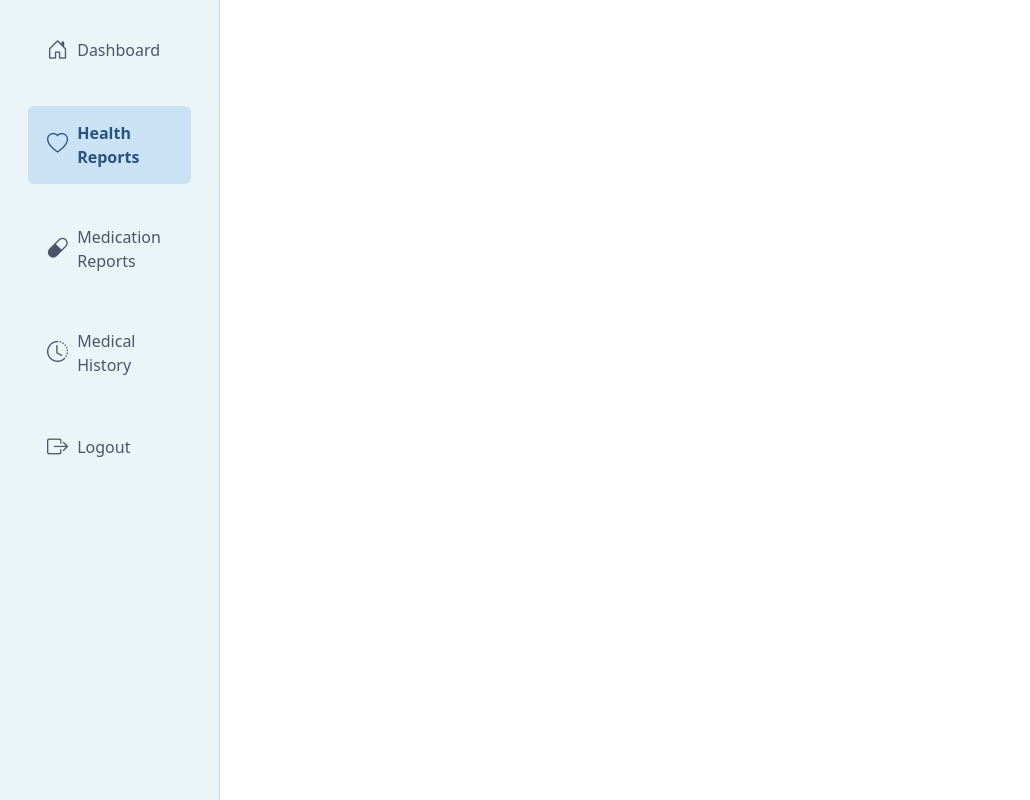
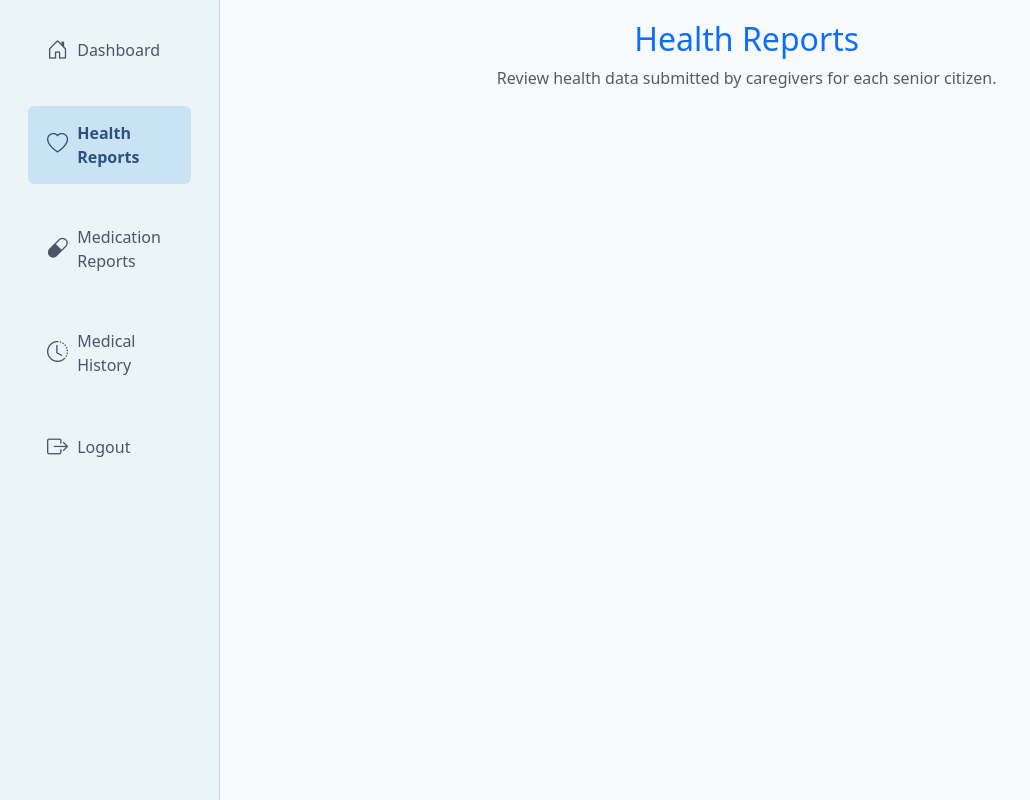
Before and after one commit to macapagal-marc-lawrence/Senior-Citizen-Health-Monitoring-System, a CodeIgniter 4 app: the page made by app/Views/admin/healthReports.php in a window 1280 px wide. Shown: the whole page, without its empty margins (0-1030 px from the left). Run offline with PHP 8.4 and a stand-in for CodeIgniter, Linux system fonts and the light colour scheme; the template is opened without the code that fills it, so the values that code supplies are empty; some libraries are stand-ins or nearby versions.

Commit message:
"commited by eric"

```diff
--- a/app/Views/admin/healthReports.php
+++ b/app/Views/admin/healthReports.php
@@ -124,3 +124,7 @@
                 </ul>
             </div>
         </nav>
+
+        <main class="main-content col-md-9 ms-sm-auto col-lg-10 px-4">
+            <h1 class="h2 text-primary text-center">Health Reports</h1>
+            <p class="text-muted text-center">Review health data submitted by caregivers for each senior citizen.</p>
```
